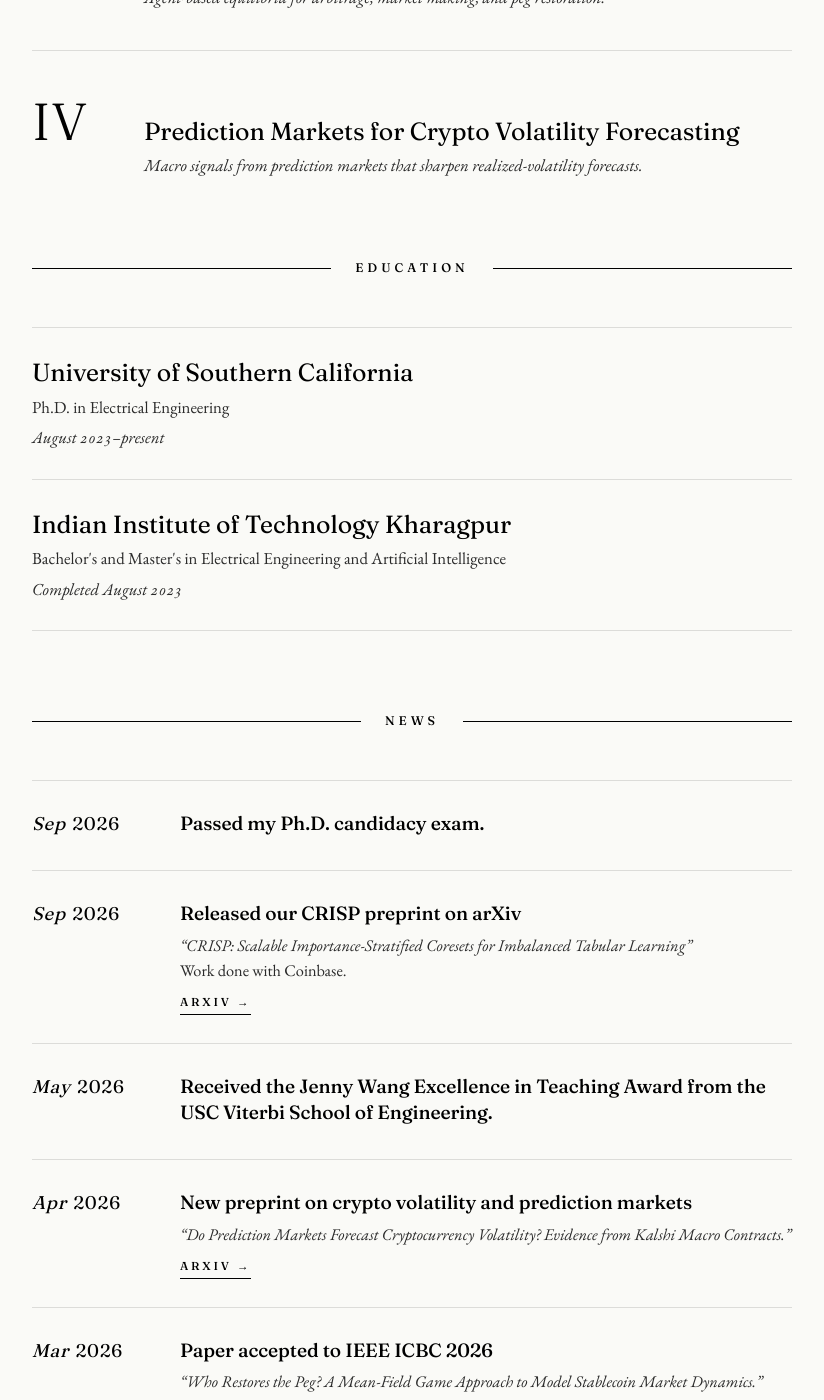
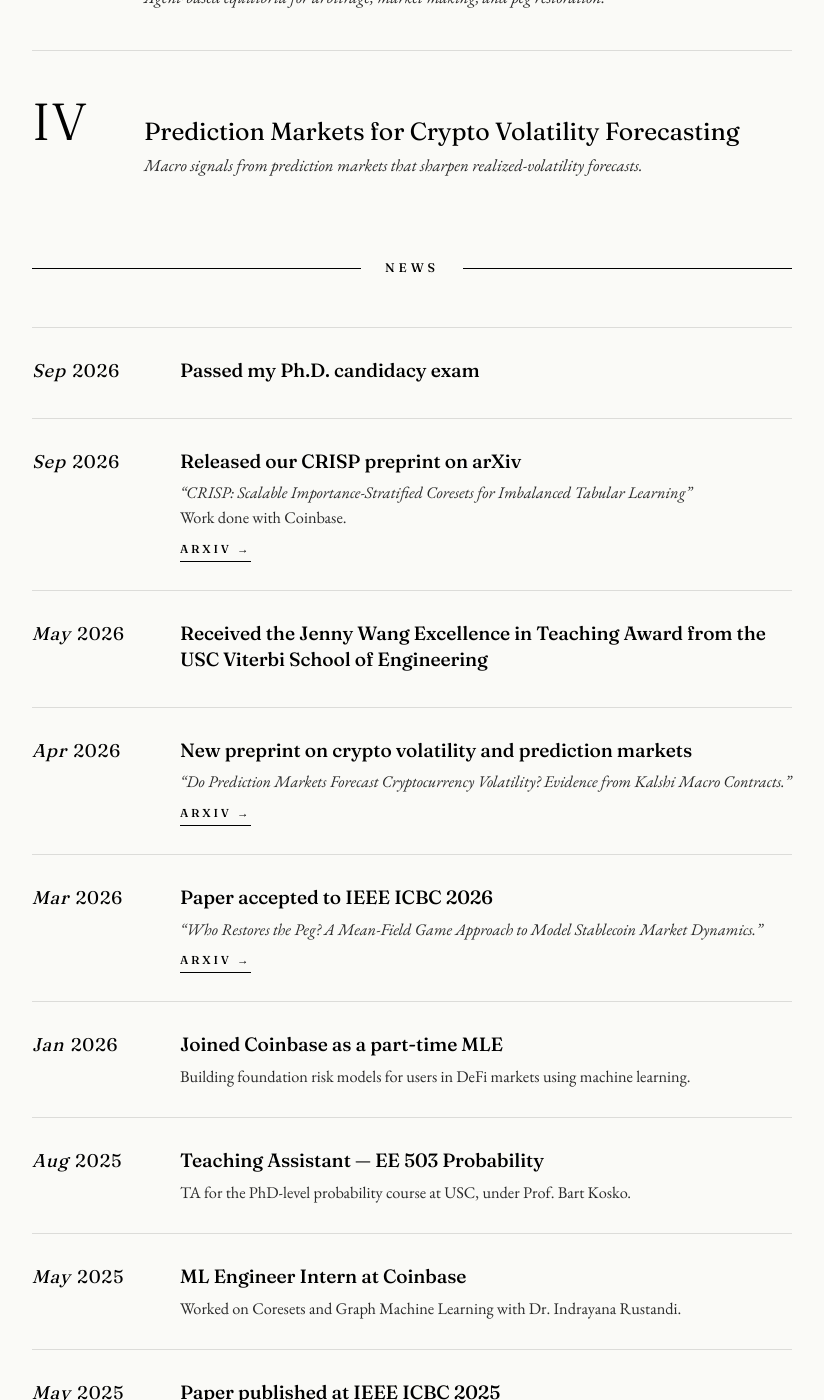
Before and after one commit to hardhik-99/hmohanty, a Jekyll site: the page built from index.md, in a window 1280 px wide and 1400 px high, scrolled down 1931 px. Shown: the whole window, without its empty margins (228-1052 px from the left). Built offline with Jekyll 4.4.1, drawn with Linux system fonts in a browser that asks for light colours; some of the changed text lies outside the part shown.

Commit message:
Correct education placement, IIT dates and news punctuation

```diff
--- a/_data/news.yml
+++ b/_data/news.yml
@@ -5,7 +5,7 @@
 - sort: 202609.1
   date_year: 2026
   date_month: Sep
-  title: "Passed my Ph.D. candidacy exam."
+  title: "Passed my Ph.D. candidacy exam"
 
 - sort: 202609
   date_year: 2026
@@ -20,7 +20,7 @@
 - sort: 202605
   date_year: 2026
   date_month: May
-  title: "Received the Jenny Wang Excellence in Teaching Award from the USC Viterbi School of Engineering."
+  title: "Received the Jenny Wang Excellence in Teaching Award from the USC Viterbi School of Engineering"
 
 - sort: 202603
   date_year: 2026
--- a/_includes/education.html
+++ b/_includes/education.html
@@ -9,7 +9,7 @@
     <li class="education-item">
       <h3 class="education-item__title">Indian Institute of Technology Kharagpur</h3>
       <p class="education-item__degree">Bachelor's and Master's in Electrical Engineering and Artificial Intelligence</p>
-      <p class="education-item__date">Completed <time datetime="2023-08">August 2023</time></p>
+      <p class="education-item__date"><time datetime="2018-08">August 2018</time>&ndash;<time datetime="2023-08">August 2023</time></p>
     </li>
   </ul>
 </section>
--- a/index.md
+++ b/index.md
@@ -7,6 +7,6 @@
 {% include hero.html %}
 {% include photo.html %}
 {% include research.html %}
+{% include news.html %}
 {% include education.html %}
-{% include news.html %}
 {% include personal-interests.html %}
```
